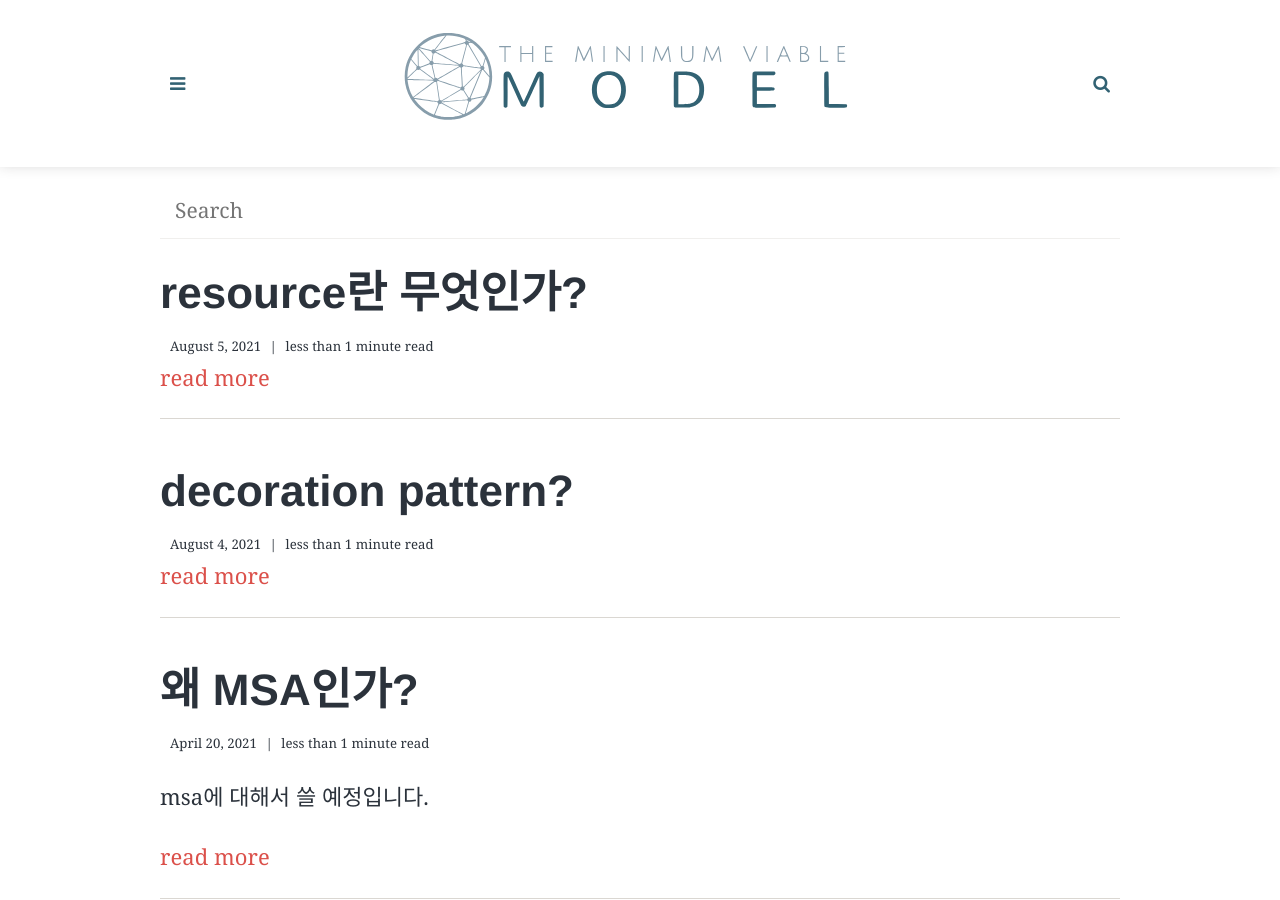
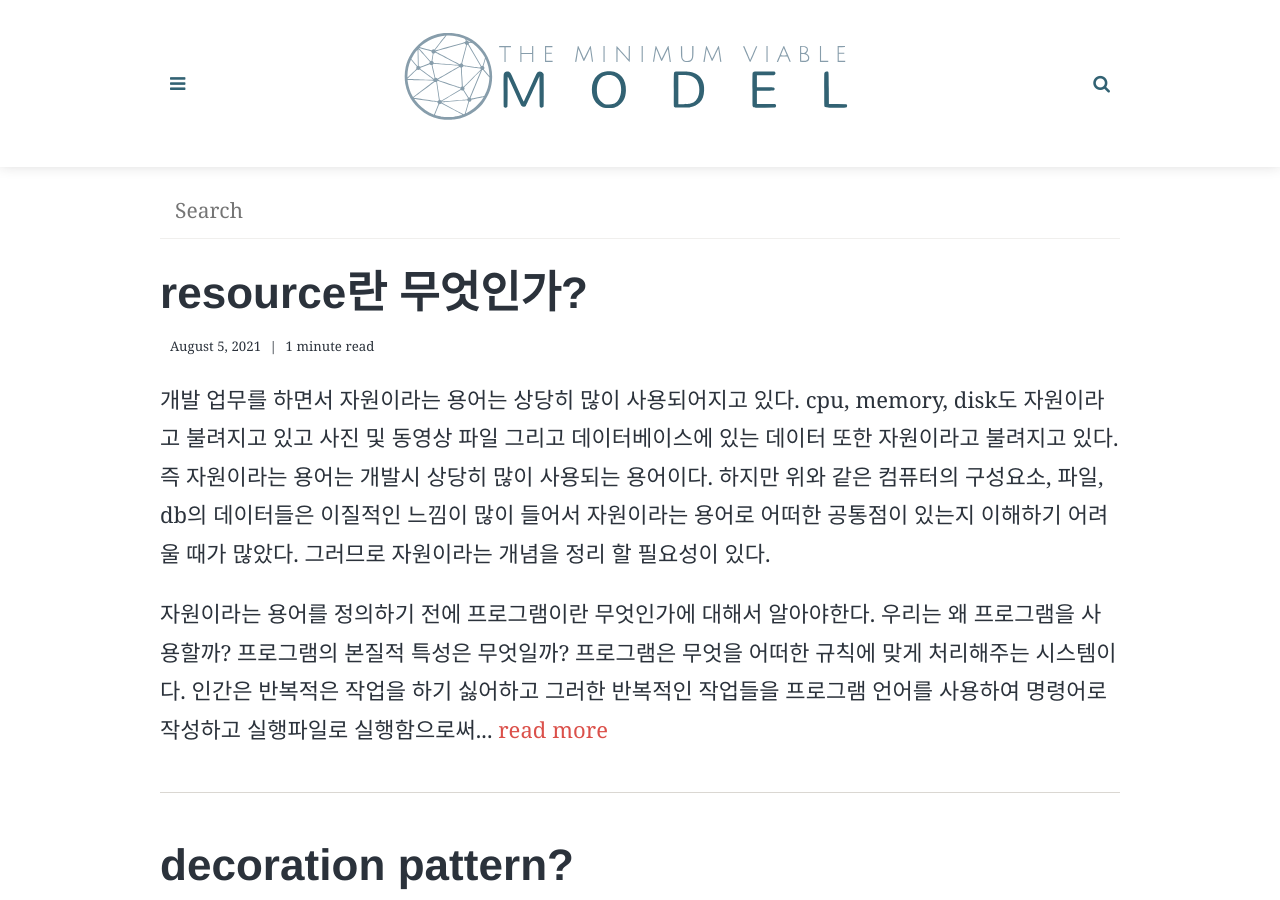
Before and after one commit to GyujinAn/gyujinan.github.io, a Jekyll site: the page built from _pages/archive.html, in a window 1280 px wide and 900 px high. Built offline with Jekyll 4.4.1, drawn with Linux system fonts in a browser that asks for light colours; some web fonts are replaced.

Commit message:
update config.yml update 2021-08-05-resource post

```diff
--- a/_config.yml
+++ b/_config.yml
@@ -27,13 +27,13 @@ highlight_theme: syntax-base16.monokai.dark # select a dark theme for the code h
 author: 안규진 # add your name
 author-pic: profile-photo.jpeg
 #about-author: Engineer, industry executive, research enthusiast. Avid learner with diverse interests in coding, machine learning, artificial intelligence and reinforcement learning. 17+ years of experience working in multinational corporations.
-about-author: Back-end, DevOps에 대한 저의 생각을 포스팅합니다. 어디까지나 저의 생각이기에 합리적인 비판이 있다면 언제든지 남겨주세요.
+about-author: 개발에 대한 전반적인 저의 생각을 포스팅합니다. 합리적 비판이 있다면 댓글 부탁드립니다.
 
 # Contact links
 email: agj017@gmail.com # Add your Email address
 phone: # Add your Phone number
-website: https://gyujinan.github.io # Add your website
-linkedin: Gyujin An # Add your Linkedin handle
+website: gyujinan.github.io # Add your website
+linkedin: www.linkedin.com/in/gyujin-an-515985192 # Add your Linkedin handle
 github: GyujinAn # Add your Github handle
 #twitter: '@MvmThe' # Add your Twitter handle
 #bandcamp: armandomaynez # Add your Bandcamp username
--- a/_posts/2021-08-05-resource.md
+++ b/_posts/2021-08-05-resource.md
@@ -5,8 +5,16 @@ show_date: true
 title: "resource란 무엇인가?"
 date: 2021-08-05
 img: posts/resource/main.jpg
-tags: ["architecture"]
+tags: ["개발 용어"]
 category: opinion
 author: Gyujin An
 description: ""
 ---
+
+개발 업무를 하면서 자원이라는 용어는 상당히 많이 사용되어지고 있다. cpu, memory, disk도 자원이라고 불려지고 있고 사진 및 동영상 파일 그리고 데이터베이스에 있는 데이터 또한 자원이라고 불려지고 있다. 즉 자원이라는 용어는 개발시 상당히 많이 사용되는 용어이다. 하지만 위와 같은 컴퓨터의 구성요소, 파일, db의 데이터들은 이질적인 느낌이 많이 들어서 자원이라는 용어로 어떠한 공통점이 있는지 이해하기 어려울 때가 많았다. 그러므로 자원이라는 개념을 정리 할 필요성이 있다.
+
+자원이라는 용어를 정의하기 전에 프로그램이란 무엇인가에 대해서 알아야한다. 우리는 왜 프로그램을 사용할까? 프로그램의 본질적 특성은 무엇일까? 프로그램은 무엇을 어떠한 규칙에 맞게 처리해주는 시스템이다. 인간은 반복적은 작업을 하기 싫어하고 그러한 반복적인 작업들을 프로그램 언어를 사용하여 명령어로 작성하고 실행파일로 실행함으로써 반복된 작업을 처리해준다. 여기서 중요한 것은 프로그램은 무엇을 처리한다. 즉 타겟이 존재한다.
+
+그럼 이제 자원으로 돌아와서 자원의 사전적 용어는 무엇일까? 네이버 사전에 "인간 생활 및 경제 생산에 이용되는 원료로서의 광물, 산림, 수산물 따위를 통틀어 이르는 말."라고 나온다. 사전적 용어를 봤을 때 자원이란 인간 생활에 필요한 물건의 가공되기 전 상태의 객체라고 할 수 있다. 여기서 우리는 개발시에 사용되는 자원과 공통점을 알 수 있다. 바로 가공되지 전 상태의 무엇이라는 것이다.
+
+이제부터 예를 들어보자 나무는 가구에 대한 자원이다. 또 철은 숟가락에 대한 자원이다. 산에 있는 나무를 벌목하여 공장에서 가공하여 가구라는 결과물이 나타난다. 또 광석에 있는 철을 추출하여 가공하여 숟가락이라는 결과물을 만들어낸다. 그리고 cpu, memory, disk 또한 os라는 프로그램을 통하여 개발자의 명령어에 대한 결과물을 만들어낸다. 그리고 웹페이지는 그림 파일, 텍스트, 음성 등등의 자원으로 이루어져있다. 앱 서비스는 데이터베이스에 저장된 데이터를 가공하여 서비스라는 결과물이 나타난다. 결국 개발에서 말하는 자원 또한 가공되기전 상태의 무엇을 말하는 것이라고 할 수 있다.
```
